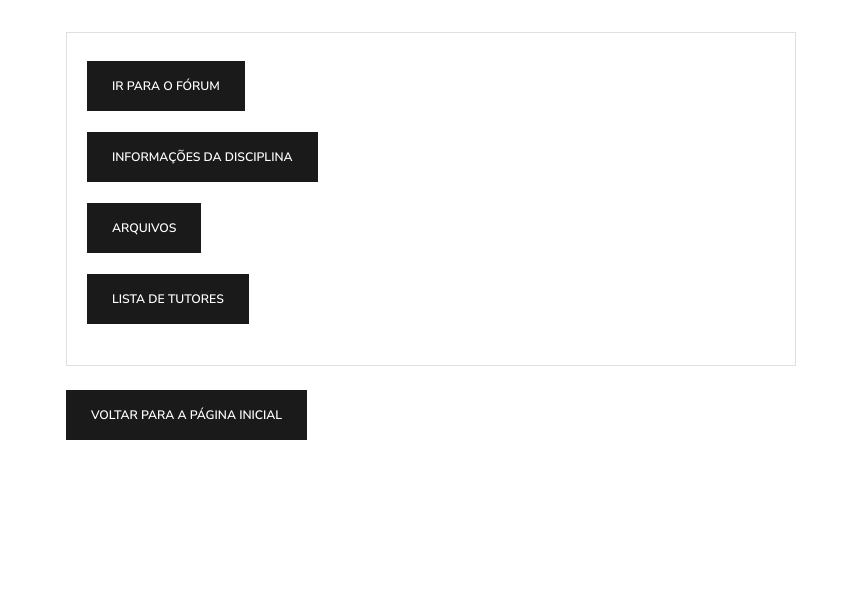
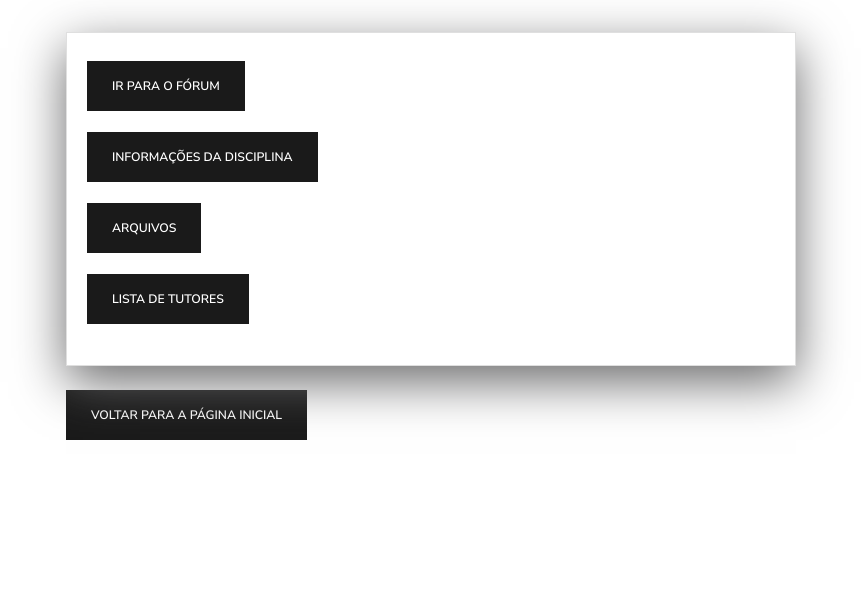
Before and after one commit to GuilhermeUSPenteado/tutorpoli, a Django app: template forum/templates/forum/disciplina_detail.html in a window 1280 px wide. Shown: the part 139-745 px from the top of the page, without its empty margins (19-880 px from the left). Run offline with Django 4.2, Linux system fonts and the light colour scheme; the template is opened without the code that fills it, so the values that code supplies are empty; some libraries are stand-ins or nearby versions.

Commit message:
Correções finais CSS

```diff
--- a/forum/templates/forum/add_comment_to_post.html
+++ b/forum/templates/forum/add_comment_to_post.html
@@ -5,6 +5,11 @@
 <link rel="stylesheet" type="text/css" href="{% static 'style.css' %}">
 
 {% block content %}
+<style>
+  .card {
+    box-shadow: 0 16px 48px #6a6a6b;
+  }
+</style>
 <div class="container">
   <h2>Adicionar comentário</h2>
   <form method="POST">
--- a/forum/templates/forum/add_reply_to_comment.html
+++ b/forum/templates/forum/add_reply_to_comment.html
@@ -5,6 +5,11 @@
 <link rel="stylesheet" type="text/css" href="{% static 'style.css' %}">
 
 {% block content %}
+<style>
+  .card {
+    box-shadow: 0 16px 48px #6a6a6b;
+  }
+</style>
 <div class="container">
   <h2>Adicionar resposta</h2>
   <form method="POST">
--- a/forum/templates/forum/delete_arquivo.html
+++ b/forum/templates/forum/delete_arquivo.html
@@ -5,6 +5,11 @@
 <link rel="stylesheet" type="text/css" href="{% static 'style.css' %}">
 
 {% block content %}
+<style>
+  .card {
+    box-shadow: 0 16px 48px #6a6a6b;
+  }
+</style>
 <div class="container">
   <h1>Excluir Arquivo</h1>
   <p>Você tem certeza que quer excluir o arquivo "{{ arquivo.titulo }}"?</p>
--- a/forum/templates/forum/delete_comment.html
+++ b/forum/templates/forum/delete_comment.html
@@ -5,6 +5,11 @@
 <link rel="stylesheet" type="text/css" href="{% static 'style.css' %}">
 
 {% block content %}
+<style>
+    .card {
+      box-shadow: 0 16px 48px #6a6a6b;
+    }
+  </style>
 <div class="container">
 <h1>Excluir comentário</h1>
 <p>Você tem certeza que quer excluir o comentário "{{ comment.text }}"?</p>
--- a/forum/templates/forum/delete_reply.html
+++ b/forum/templates/forum/delete_reply.html
@@ -5,6 +5,11 @@
 <link rel="stylesheet" type="text/css" href="{% static 'style.css' %}">
 
 {% block content %}
+<style>
+    .card {
+      box-shadow: 0 16px 48px #6a6a6b;
+    }
+  </style>
 <div class="container">
 <h1>Excluir resposta</h1>
 <p>Você tem certeza que quer excluir a resposta "{{ reply.text }}"?</p>
--- a/forum/templates/forum/disciplina_detail.html
+++ b/forum/templates/forum/disciplina_detail.html
@@ -5,6 +5,11 @@
 <link rel="stylesheet" type="text/css" href="{% static 'style.css' %}">
 
 {% block content %}
+<style>
+    .card {
+      box-shadow: 0 16px 48px #6a6a6b;
+    }
+  </style>
 <div class="container">
     <div class="row">
       <div class="col-md-8 mt-3 left">
--- a/forum/templates/forum/edit_comment.html
+++ b/forum/templates/forum/edit_comment.html
@@ -5,6 +5,11 @@
 <link rel="stylesheet" type="text/css" href="{% static 'style.css' %}">
 
 {% block content %}
+<style>
+    .card {
+      box-shadow: 0 16px 48px #6a6a6b;
+    }
+  </style>
 <div class="container">
 <h1>Editar comentário</h1>
 <form method="POST">
--- a/forum/templates/forum/edit_movie.html
+++ b/forum/templates/forum/edit_movie.html
@@ -5,6 +5,11 @@
 <link rel="stylesheet" type="text/css" href="{% static 'style.css' %}">
 
 {% block content %}
+<style>
+    .card {
+      box-shadow: 0 16px 48px #6a6a6b;
+    }
+  </style>
 <div class="post">
     <div class="container">
         <div class="row">
--- a/forum/templates/forum/edit_reply.html
+++ b/forum/templates/forum/edit_reply.html
@@ -5,6 +5,11 @@
 <link rel="stylesheet" type="text/css" href="{% static 'style.css' %}">
 
 {% block content %}
+<style>
+    .card {
+      box-shadow: 0 16px 48px #6a6a6b;
+    }
+  </style>
 <div class="container">
 <h1>Editar resposta</h1>
 <form method="POST">
--- a/forum/templates/forum/editar_disciplina.html
+++ b/forum/templates/forum/editar_disciplina.html
@@ -5,6 +5,11 @@
 <link rel="stylesheet" type="text/css" href="{% static 'style.css' %}">
 
 {% block content %}
+<style>
+  .card {
+    box-shadow: 0 16px 48px #6a6a6b;
+  }
+</style>
 <div class="container">
   <h1>Editar as informações de {{ disciplina.name }}</h1>
   <form method="POST">
--- a/forum/templates/forum/import.html
+++ b/forum/templates/forum/import.html
@@ -5,6 +5,11 @@
 <link rel="stylesheet" type="text/css" href="{% static 'style.css' %}">
 
 {% block content %}
+<style>
+  .card {
+    box-shadow: 0 16px 48px #6a6a6b;
+  }
+</style>
 <div class="post">
   <div class="container">
     <div class="row">
--- a/forum/templates/forum/post_confirm_delete.html
+++ b/forum/templates/forum/post_confirm_delete.html
@@ -5,6 +5,11 @@
 <link rel="stylesheet" type="text/css" href="{% static 'style.css' %}">
 
 {% block content %}
+<style>
+  .card {
+    box-shadow: 0 16px 48px #6a6a6b;
+  }
+</style>
 <div class="container">
   <h2>Excluir Post</h2>
   <p>Você tem certeza que deseja excluir o post "{{ post.title }}"?</p>
--- a/forum/templates/forum/post_detail.html
+++ b/forum/templates/forum/post_detail.html
@@ -5,6 +5,11 @@
 <link rel="stylesheet" type="text/css" href="{% static 'style.css' %}">
 
 {% block content %}
+<style>
+  .card {
+    box-shadow: 0 16px 48px #6a6a6b;
+  }
+</style>
 <div class="post">
   <div class="container">
     <div class="row">
--- a/forum/templates/forum/post_edit.html
+++ b/forum/templates/forum/post_edit.html
@@ -5,6 +5,11 @@
 <link rel="stylesheet" type="text/css" href="{% static 'style.css' %}">
 
 {% block content %}
+<style>
+  .card {
+    box-shadow: 0 16px 48px #6a6a6b;
+  }
+</style>
 <div class="container">
   <h2>{% if form.instance.pk %}Editar{% else %}Novo{% endif %} Post</h2>
   <form method="POST">
--- a/forum/templates/forum/post_list.html
+++ b/forum/templates/forum/post_list.html
@@ -5,6 +5,11 @@
 <link rel="stylesheet" type="text/css" href="{% static 'style.css' %}">
 
 {% block content %}
+<style>
+  .card {
+    box-shadow: 0 16px 48px #6a6a6b;
+  }
+</style>
 <div class="container">
     <div class="row">
       <div class="col-md-8 mt-3 left">
```
Also changed, not shown: db.sqlite3.
